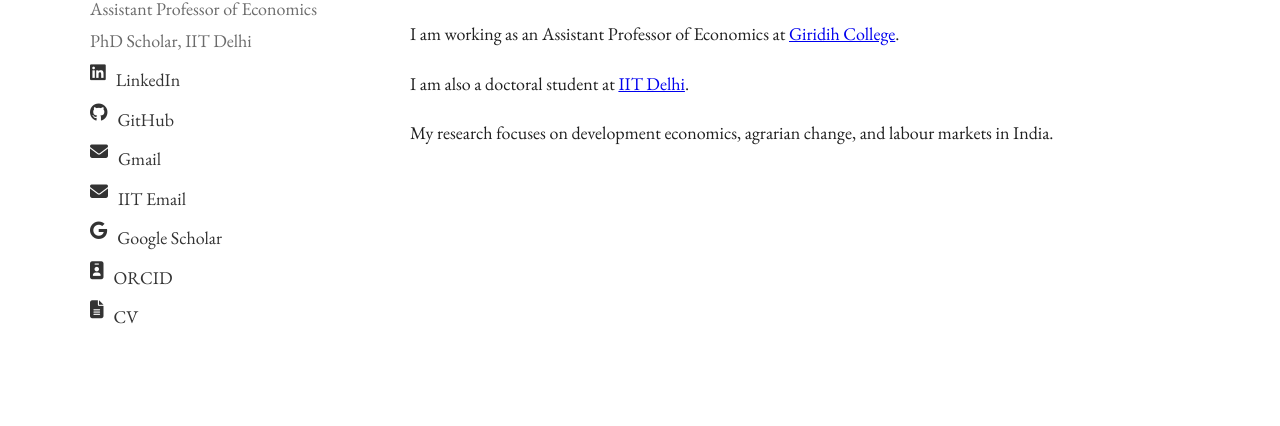
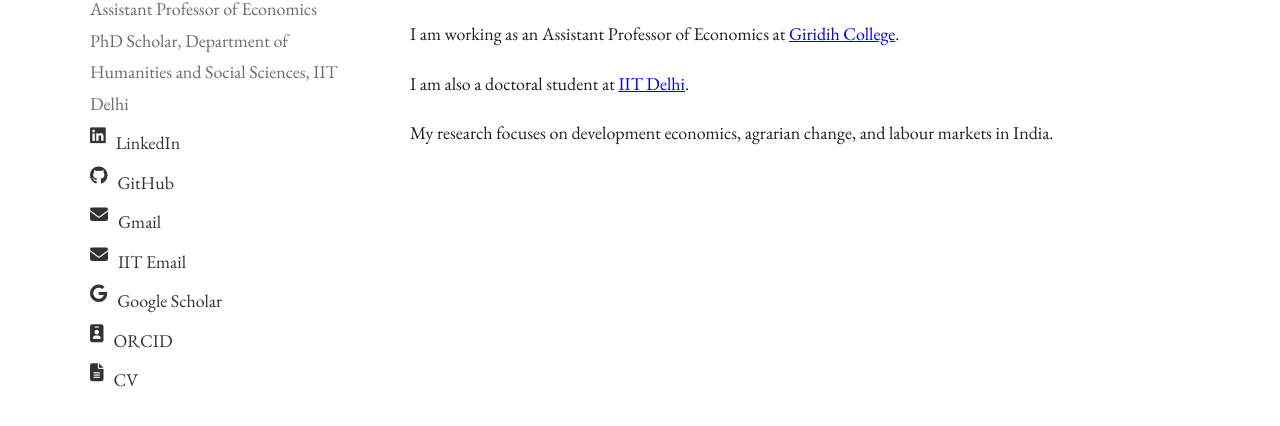
Before and after one commit to nayansoren/nayansoren.github.io, a plain HTML site: page index.html in a window 1280 px wide. Shown: the part 192-618 px from the top of the page. Drawn offline with nearby package versions, Linux system fonts and the light colour scheme.

Commit message:
Update index.html

```diff
--- a/index.html
+++ b/index.html
@@ -94,7 +94,7 @@ h1{
 
 <div class="name">Nayan Kumar Soren</div>
 <div class="role">Assistant Professor of Economics</div>
-<div class="role">PhD Scholar, IIT Delhi</div>
+<div class="role">PhD Scholar, Department of Humanities and Social Sciences, IIT Delhi</div>
 
 <div class="links">
 
```
